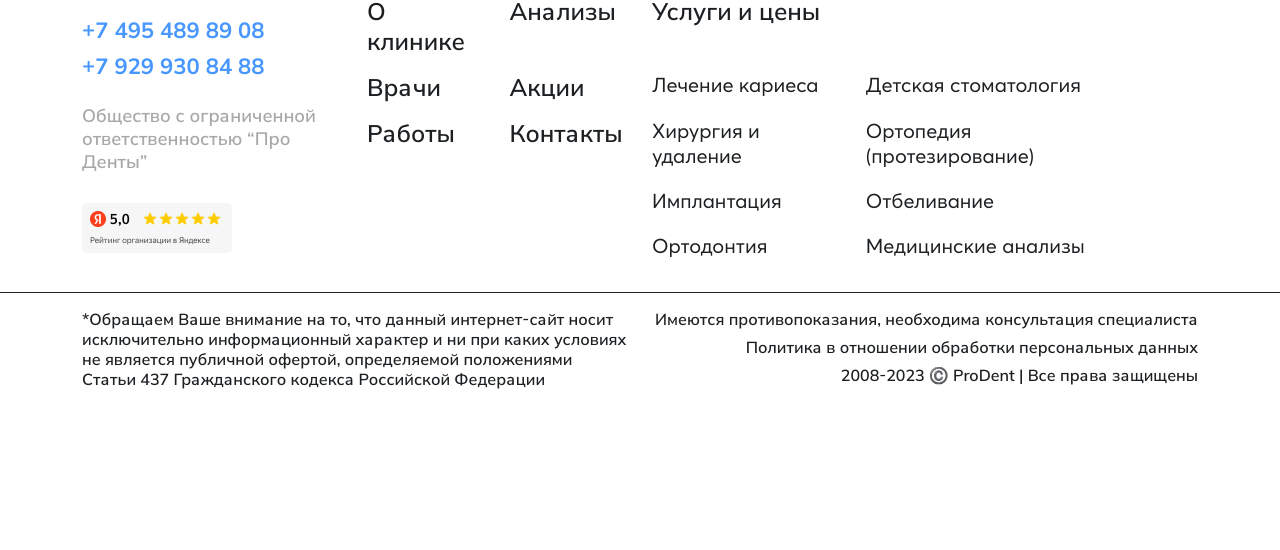
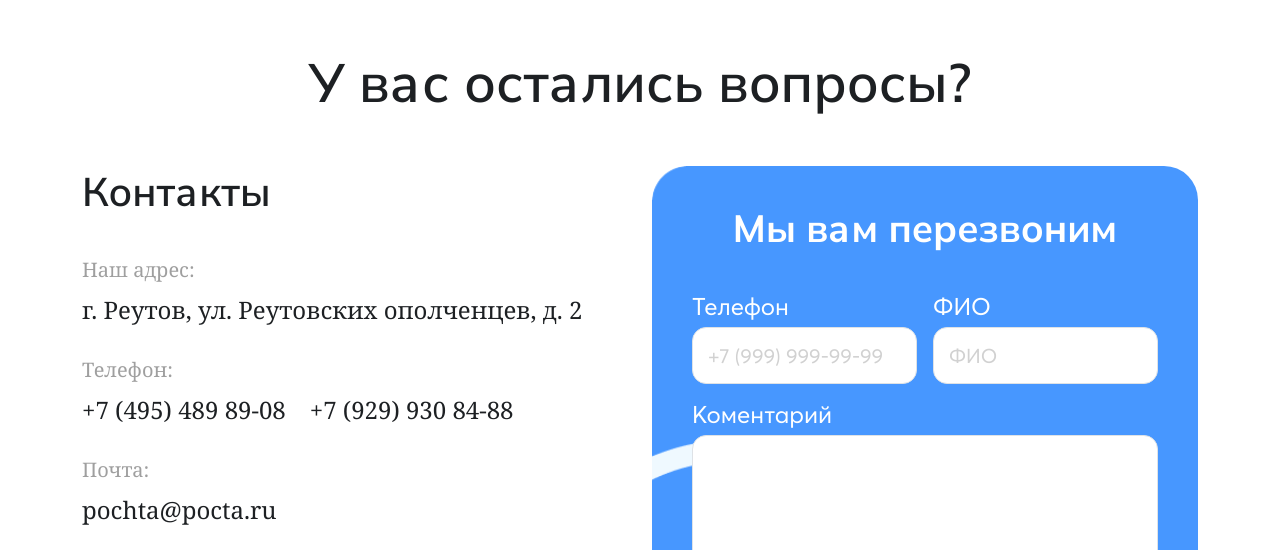
Before and after one commit to nassipkaliv/ProDent, a plain HTML site: page 07_aboutclinic.html in a window 1280 px wide. Shown: the part 5298-5848 px from the top of the page. Before the commit the page ends 5703 px from the top, so only its background shows below. Drawn offline with nearby package versions, Linux system fonts and the light colour scheme.

Commit message:
question block desktop done!

```diff
--- a/07_aboutclinic.html
+++ b/07_aboutclinic.html
@@ -481,6 +481,63 @@
     </div>
   </div>
 
+  <div class="container questions">
+    <h1 class="title-h1 text-center">У вас остались вопросы?</h1>
+    <div class="row">
+      <div class="col-lg-6 col-md-12">
+        <div class="questions-title">Контакты</div>
+        <div class="questions-row d-flex flex-column">
+          <div class="question-block">
+            <div class="question-block-p">Наш адрес:</div>
+            <div class="question-block-title">г. Реутов, ул. Реутовских ополченцев, д. 2</div>
+          </div>
+          <div class="question-block">
+            <div class="question-block-p">Телефон:</div>
+            <div class="question-block-title d-flex">
+              <div class="me-4">+7 (495) 489 89-08</div>
+              <div>+7 (929) 930 84-88</div>
+            </div>
+          </div>
+          <div class="question-block">
+            <div class="question-block-p">Почта:</div>
+            <div class="question-block-title">pochta@pocta.ru</div>
+          </div>
+          <div class="question-block d-flex">
+            <div class="question-block-p mt-2">Быстрая связь через мессенджеры:</div>
+            <img class="ms-4" width="40px" height="40px" src="assets/img/whatsapplogo.png">
+          </div>
+        </div>
+      </div>
+      <div class="col-lg-6 col-md-12">
+        <div class="contact-card left w-100">
+          <div class="contact-title text-center">Мы вам перезвоним</div>
+          <form>
+            <div class="row gap-1 form-row">
+              <div class="col pe-lg-0 mb-3">
+                <label for="telephone">Телефон</label>
+                <input type="text" id="telephone" class="form-control" placeholder="+7 (999) 999-99-99" aria-label="+7 (999) 999-99-99">
+              </div>
+              <div class="col mb-3">
+                <label for="fio">ФИО</label>
+                <input type="text" id="fio" class="form-control" placeholder="ФИО" aria-label="ФИО">
+              </div>
+            </div>
+
+
+            <div class="form-group">
+              <label for="comment">Коментарий</label>
+              <textarea class="form-control pe-lg-0" id="comment" rows="4" ></textarea>
+            </div>
+
+            <button type="submit" class="btn w-100 submit-btn mt-4">Отправить</button>
+            <div class="d-flex align-items-center justify-content-center">
+              <p class="sogl text-center mt-2">Нажимая на кнопку вы соглашаетесь с политикой в отношении обработки персональных данных</p>
+            </div>
+          </form>
+        </div>
+      </div>
+    </div>
+  </div>
 
 
   <footer class="container footer desktop">
--- a/css/style.css
+++ b/css/style.css
@@ -1955,6 +1955,45 @@ label {
 
 .lisence .title-h1 {
   margin-bottom: 40px;
+}
+
+.questions {
+  margin-top: 100px;
+  margin-bottom: 120px;
+}
+
+.questions .title-h1 {
+  margin-bottom: 50px;
+}
+
+.questions-title {
+  color: rgb(29, 32, 35);
+  font-family: 'Winston';
+  font-size: 40px;
+  font-weight: 500;
+  line-height: 50px;
+  margin-bottom: 40px;
+}
+
+.questions-row {
+  gap: 30px;
+}
+
+.question-block-p {
+  color: rgb(159, 159, 159);
+  font-family: 'Avrile Serif';
+  font-size: 20px;
+  font-weight: 400;
+  line-height: 27px;
+}
+
+.question-block-title {
+  color: rgb(29, 32, 35);
+  font-family: 'Avrile Serif';
+  font-size: 24px;
+  font-weight: 400;
+  line-height: 33px;
+  margin-top: 10px;
 }
 
 @media only screen and (max-width: 768px) {
```
